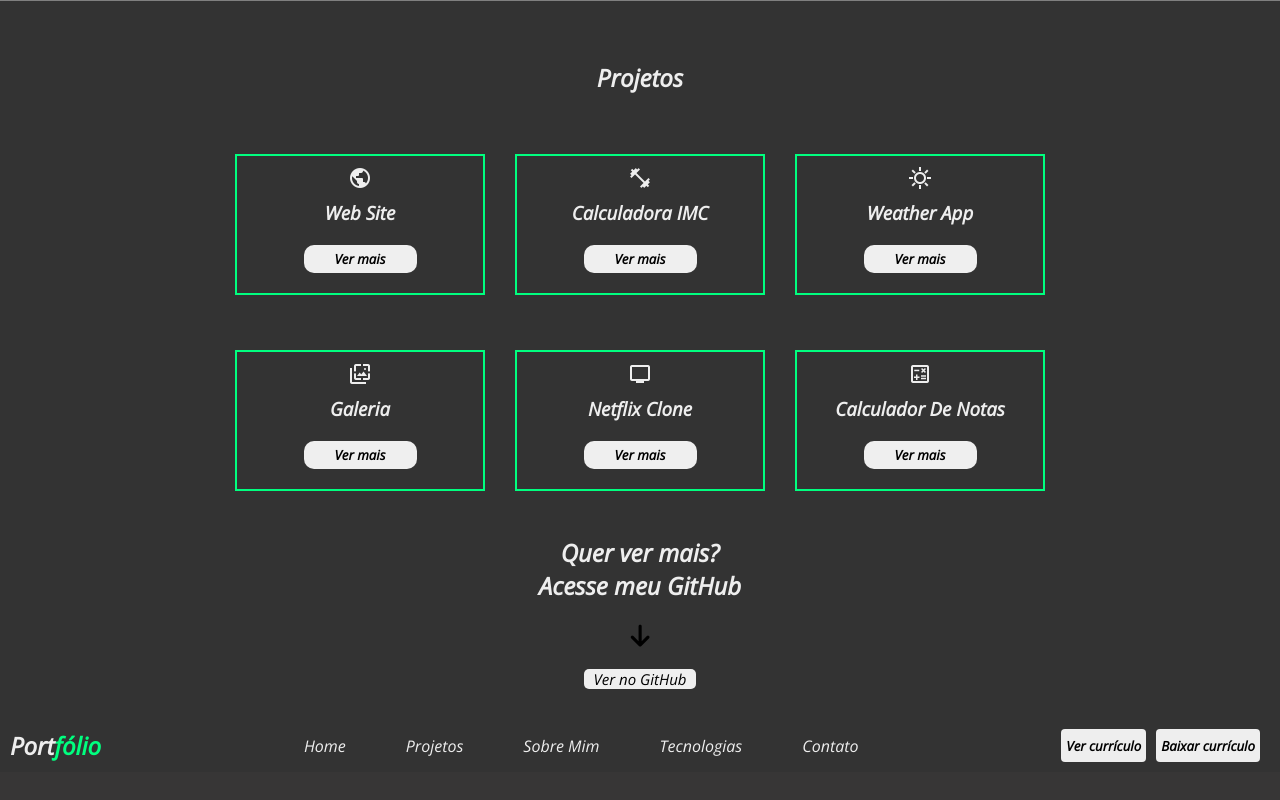
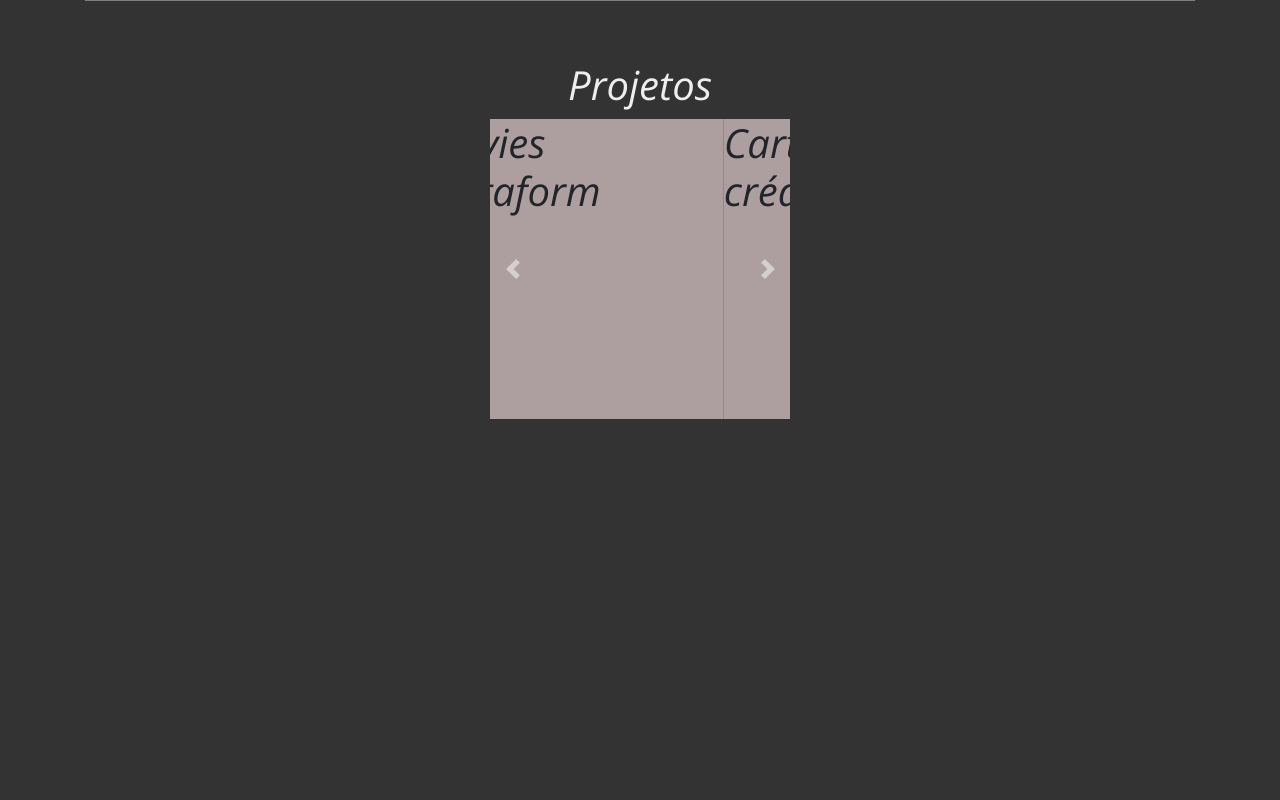
Before and after one commit to 38061027/portfolio, an Angular app: page /projetos in a window 1280 px wide. Shown: the top 800 px of the page. Built offline with nearby package versions, Linux system fonts and the light colour scheme.

Commit message:
carrousel criado

```diff
--- a/src/app/app.component.html
+++ b/src/app/app.component.html
@@ -1,8 +1,8 @@
-
+<!--
 <router-outlet></router-outlet>
 
-<app-home id="home"></app-home>
-<app-projetos id="projetos"></app-projetos>
-<app-tecnologias id="tecnologias"></app-tecnologias>
+<app-home id="home"></app-home> -->
+<app-projetos id="projeto"></app-projetos>
+<!-- <app-tecnologias id="tecnologias"></app-tecnologias>
 <app-sobre id="sobre"></app-sobre>
-<app-contato id="contato"></app-contato>
+<app-contato id="contato"></app-contato> -->
--- a/src/app/components/projetos/projetos.component.css
+++ b/src/app/components/projetos/projetos.component.css
@@ -42,6 +42,11 @@ h3, span{
   color: #eee;
 }
 
+.test{
+  width: 300px;
+  height: 300px;
+  background-color: rgb(173, 159, 159);
+}
 
 .section-2 .container-box{
     display: flex;
--- a/src/app/components/projetos/projetos.component.html
+++ b/src/app/components/projetos/projetos.component.html
@@ -1,4 +1,5 @@
 <main class="container">
+
 
 
 
@@ -10,83 +11,30 @@
                 <h1>Projetos</h1>
             </div>
 
+            <div id="carouselExampleControls" class="carousel slide" data-ride="carousel">
+              <div class="carousel-inner">
+                <div class="carousel-item" *ngFor="let item of obj; let i = index" [class.active]="i === 0">
 
+<div class="test">
 
-           <div class="container-box">
+                    <h1>{{item.name}}</h1>
 
-
-                         <!-- coluna 1 -->
-
-           <div class="container-box-1">
-
-               <div class="box-1">
-                   <span class="material-symbols-outlined">
-                       public
-                       </span>
-                   <h3>Web Site</h3>
-
-                   <button><a href="https://38061027.github.io/Web-site/" target="_blank">Ver mais</a></button>
-               </div>
-               <div class="box-1">
-                       <span class="material-symbols-outlined">
-                           fitness_center
-                           </span>
-                   <h3>Calculadora IMC</h3>
-
-                   <button><a href="https://38061027.github.io/calcular-imc/" target="_blank">Ver mais</a></button>
-               </div>
-               <div class="box-1">
-                   <span class="material-symbols-outlined">
-                       sunny
-                   </span>
-                   <h3>Weather App</h3>
-
-                   <button><a href="https://38061027.github.io/Weather-App/" target="_blank">Ver mais</a></button>
-               </div>
+                    <div>
+                      <p></p>
                     </div>
 
 
-
-           <div class="container-box-1">
-
-                <div class="box-1">
-                    <span class="material-symbols-outlined">
-                        wallpaper_slideshow
-                        </span>
-                    <h3>Galeria</h3>
-
-                    <button><a href="https://38061027.github.io/Galeria/" target="_blank">Ver mais</a></button>
 </div>
-                <div class="box-1">
-                    <span class="material-symbols-outlined">
-                        tv
-                        </span>
-                    <h3>Netflix Clone</h3>
-
-                    <button><a href="https://38061027.github.io/netflix-clone/" target="_blank">Ver mais</a></button>
                 </div>
-                <div class="box-1">
-                    <span class="material-symbols-outlined">
-                        calculate
-                        </span>
-                    <h3>Calculador De Notas</h3>
-
-                    <button><a href="https://38061027.github.io/calcular-notas/" target="_blank">Ver mais</a></button>
               </div>
-
-
-
-            </div>
-
-            <div class="github">
-                <h2>Quer ver mais?</h2>
-                <h2>Acesse meu GitHub</h2>
-                <br>
-                <i class="fa-solid fa-arrow-down"></i>
-                <button><a href="https://github.com/38061027" target="_blank">Ver no GitHub</a></button>
-            </div>
-
-
+              <a class="carousel-control-prev" href="#carouselExampleControls" role="button" data-slide="prev">
+                <span class="carousel-control-prev-icon" aria-hidden="true"></span>
+                <span class="sr-only">Previous</span>
+              </a>
+              <a class="carousel-control-next" href="#carouselExampleControls" role="button" data-slide="next">
+                <span class="carousel-control-next-icon" aria-hidden="true"></span>
+                <span class="sr-only">Next</span>
+              </a>
             </div>
 
 
--- a/src/app/components/projetos/projetos.component.ts
+++ b/src/app/components/projetos/projetos.component.ts
@@ -1,21 +1,30 @@
 import { Component } from '@angular/core';
 import { SharedServiceService } from 'src/app/shared-service.service';
-
 
 @Component({
   selector: 'app-projetos',
   templateUrl: './projetos.component.html',
-  styleUrls: ['./projetos.component.css']
+  styleUrls: ['./projetos.component.css'],
 })
 export class ProjetosComponent {
-
-
+  obj = [
+    {
+      name: 'Movies Plataform',
+    },
+    {
+      name: 'Cartão de crédito',
+    },
+    {
+      name: 'Perfil fifa22',
+    },
+    {
+      name: 'Crud tour of heroes',
+    },
+  ];
 
   constructor(private sharedService: SharedServiceService) {}
 
   public funcaoCompartilhada(): void {
     this.sharedService.menuShow();
   }
-
-
 }
--- a/src/index.html
+++ b/src/index.html
@@ -10,6 +10,18 @@
 <link rel="preconnect" href="https://fonts.gstatic.com" crossorigin>
 <link href="https://fonts.googleapis.com/css2?family=Open+Sans:ital@1&family=Roboto:wght@300&display=swap" rel="stylesheet">
 <link rel="stylesheet" href="https://fonts.googleapis.com/css2?family=Material+Symbols+Outlined:opsz,wght,FILL,GRAD@20..48,100..700,0..1,-50..200" />
+
+<!-- Bootstrap css -->
+
+<link rel="stylesheet" href="https://cdn.jsdelivr.net/npm/bootstrap@4.0.0/dist/css/bootstrap.min.css" integrity="sha384-Gn5384xqQ1aoWXA+058RXPxPg6fy4IWvTNh0E263XmFcJlSAwiGgFAW/dAiS6JXm" crossorigin="anonymous">
+
+
+<!-- Bootstrap js -->
+
+<script src="https://code.jquery.com/jquery-3.2.1.slim.min.js" integrity="sha384-KJ3o2DKtIkvYIK3UENzmM7KCkRr/rE9/Qpg6aAZGJwFDMVNA/GpGFF93hXpG5KkN" crossorigin="anonymous"></script>
+<script src="https://cdn.jsdelivr.net/npm/popper.js@1.12.9/dist/umd/popper.min.js" integrity="sha384-ApNbgh9B+Y1QKtv3Rn7W3mgPxhU9K/ScQsAP7hUibX39j7fakFPskvXusvfa0b4Q" crossorigin="anonymous"></script>
+<script src="https://cdn.jsdelivr.net/npm/bootstrap@4.0.0/dist/js/bootstrap.min.js" integrity="sha384-JZR6Spejh4U02d8jOt6vLEHfe/JQGiRRSQQxSfFWpi1MquVdAyjUar5+76PVCmYl" crossorigin="anonymous"></script>
+
 <script src="https://kit.fontawesome.com/887e1ad724.js" crossorigin="anonymous"></script>
 
 </head>
```
Lines whose indentation alone changed are shown as unchanged.
